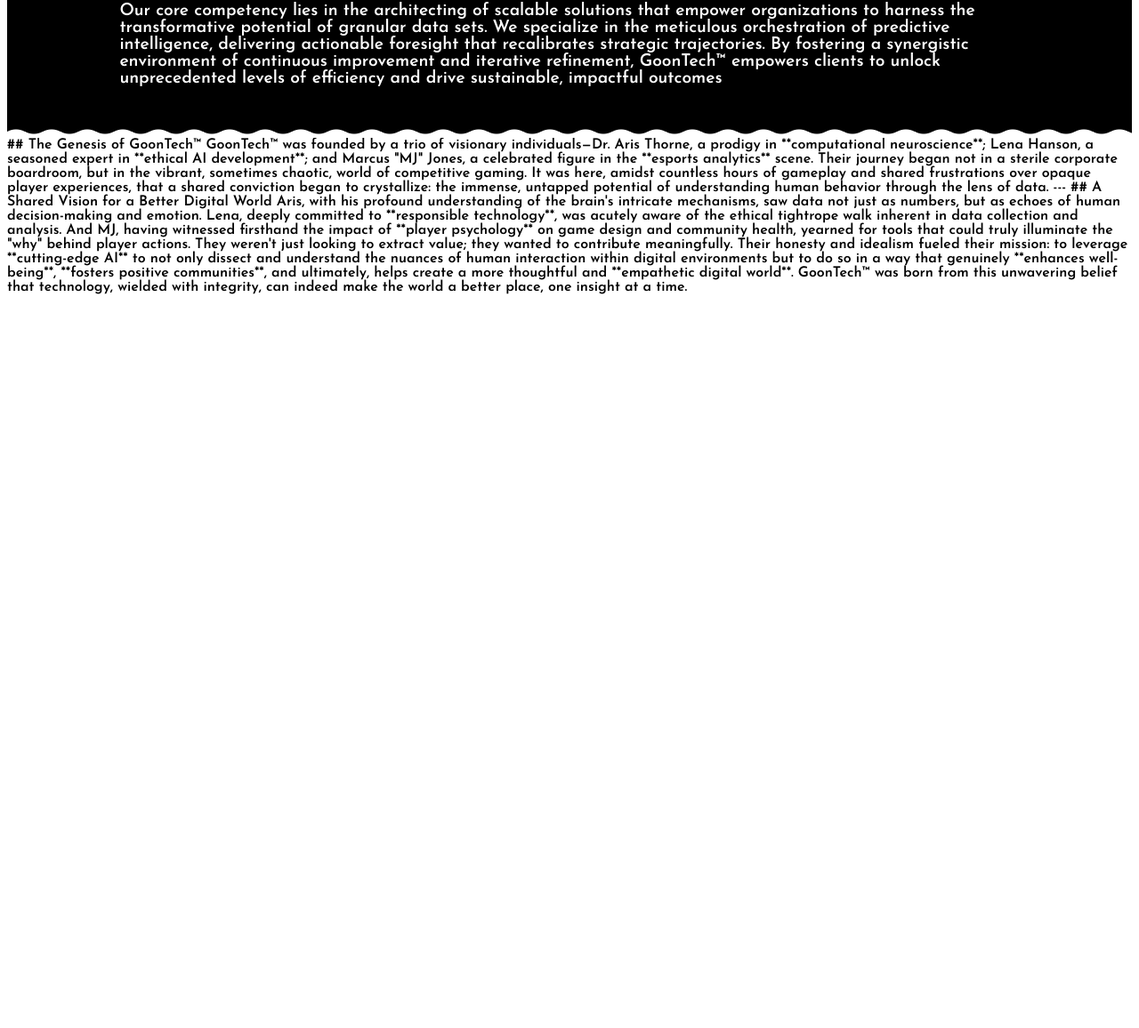
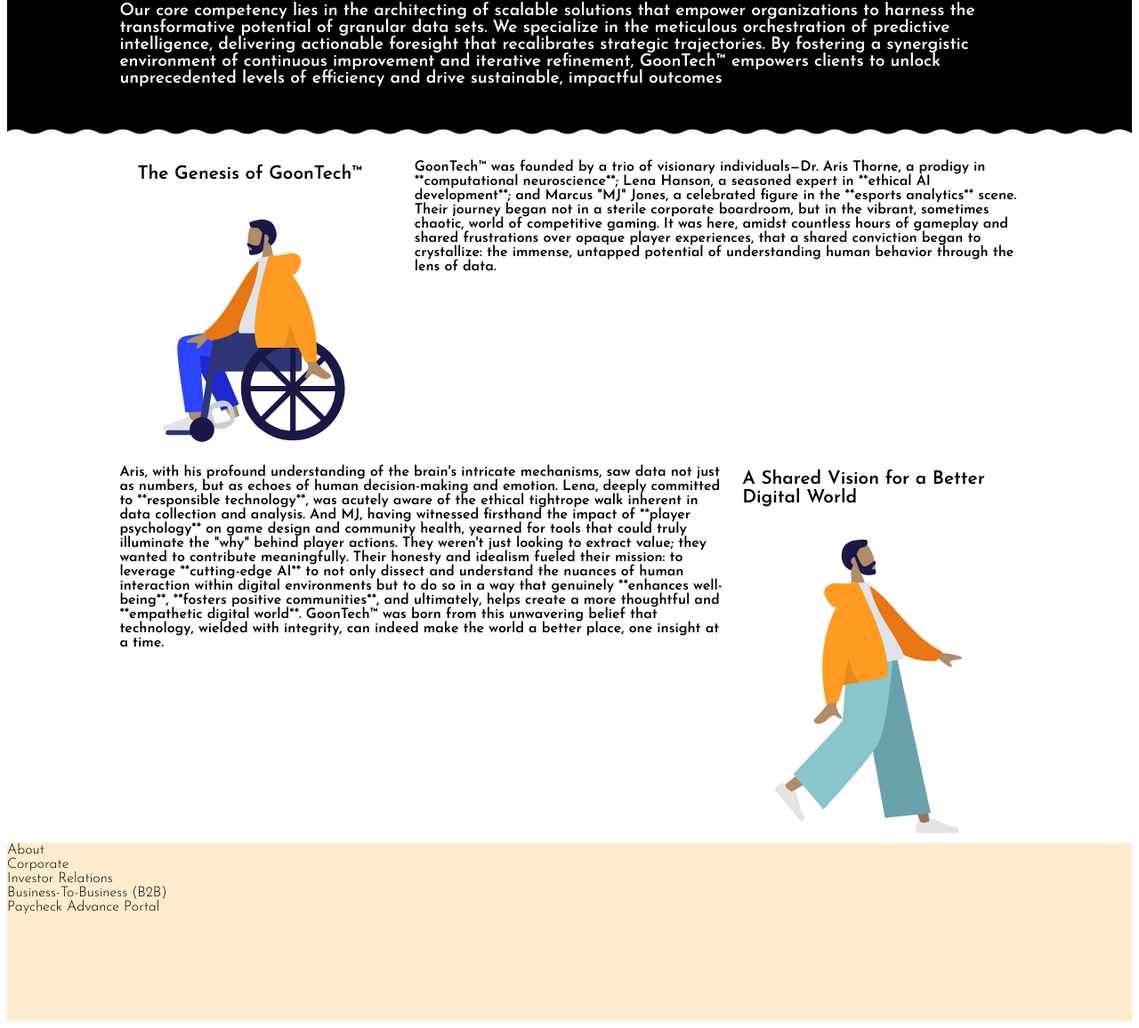
Before and after one commit to offsec64/Goonsoft.dev, a plain HTML site: page index.html in a window 1280 px wide. Shown: the part 651-1807 px from the top of the page at 89% size. Before the commit the page ends 990 px from the top, so only its background shows below. Drawn offline with Linux system fonts and the light colour scheme.

Commit message:
added new picutres and footer

```diff
--- a/index.html
+++ b/index.html
@@ -28,16 +28,35 @@
         <div class="wave-bottom"></div>
 
         <div id="about">
+            <div class="section">
+                <div class="headerandimage">
+                    <a>The Genesis of GoonTech™</a>
+                    <img src="/images/sitting-3.svg">
+                </div>
+                <a>GoonTech™ was founded by a trio of visionary individuals—Dr. Aris Thorne, a prodigy in **computational neuroscience**; Lena Hanson, a seasoned expert in **ethical AI development**; and Marcus "MJ" Jones, a celebrated figure in the **esports analytics** scene. Their journey began not in a sterile corporate boardroom, but in the vibrant, sometimes chaotic, world of competitive gaming. It was here, amidst countless hours of gameplay and shared frustrations over opaque player experiences, that a shared conviction began to crystallize: the immense, untapped potential of understanding human behavior through the lens of data.</a>
+            </div>
 
-## The Genesis of GoonTech™
+            <div class="section">
+                <a>Aris, with his profound understanding of the brain's intricate mechanisms, saw data not just as numbers, but as echoes of human decision-making and emotion. Lena, deeply committed to **responsible technology**, was acutely aware of the ethical tightrope walk inherent in data collection and analysis. And MJ, having witnessed firsthand the impact of **player psychology** on game design and community health, yearned for tools that could truly illuminate the "why" behind player actions. They weren't just looking to extract value; they wanted to contribute meaningfully. Their honesty and idealism fueled their mission: to leverage **cutting-edge AI** to not only dissect and understand the nuances of human interaction within digital environments but to do so in a way that genuinely **enhances well-being**, **fosters positive communities**, and ultimately, helps create a more thoughtful and **empathetic digital world**. GoonTech™ was born from this unwavering belief that technology, wielded with integrity, can indeed make the world a better place, one insight at a time.</a>
+                <div class="headerandimage">
+                    <a>A Shared Vision for a Better Digital World</a>
+                    <img src="/images/standing-19.svg">
+                </div>
+            </div>
+        </div>
 
-GoonTech™ was founded by a trio of visionary individuals—Dr. Aris Thorne, a prodigy in **computational neuroscience**; Lena Hanson, a seasoned expert in **ethical AI development**; and Marcus "MJ" Jones, a celebrated figure in the **esports analytics** scene. Their journey began not in a sterile corporate boardroom, but in the vibrant, sometimes chaotic, world of competitive gaming. It was here, amidst countless hours of gameplay and shared frustrations over opaque player experiences, that a shared conviction began to crystallize: the immense, untapped potential of understanding human behavior through the lens of data.
 
----
+        <div class="footer">
 
-## A Shared Vision for a Better Digital World
+            <div class="branding"></div>
 
-Aris, with his profound understanding of the brain's intricate mechanisms, saw data not just as numbers, but as echoes of human decision-making and emotion. Lena, deeply committed to **responsible technology**, was acutely aware of the ethical tightrope walk inherent in data collection and analysis. And MJ, having witnessed firsthand the impact of **player psychology** on game design and community health, yearned for tools that could truly illuminate the "why" behind player actions. They weren't just looking to extract value; they wanted to contribute meaningfully. Their honesty and idealism fueled their mission: to leverage **cutting-edge AI** to not only dissect and understand the nuances of human interaction within digital environments but to do so in a way that genuinely **enhances well-being**, **fosters positive communities**, and ultimately, helps create a more thoughtful and **empathetic digital world**. GoonTech™ was born from this unwavering belief that technology, wielded with integrity, can indeed make the world a better place, one insight at a time.
+            <div class="menu">
+                <a href="#">About</a>
+                <a href="#">Corporate</a>
+                <a href="#">Investor Relations</a>
+                <a href="#">Business-To-Business (B2B)</a>
+                <a href="#">Paycheck Advance Portal</a>
+            </div>
         </div>
 
 
--- a/styles.css
+++ b/styles.css
@@ -125,3 +125,47 @@ body{
     font-size: auto;
     font-size: .8em;
 }
+
+
+.section{
+    width:80%;
+    display:flex;
+    left:10%;
+    position:relative;
+}
+
+.headerandimage{
+    font-size: 1.3em;
+    width:30%;
+    margin: 5px 20px;
+}
+
+.headerandimage img{
+    width:100%;
+}
+
+.section a{
+    width:70%
+}
+
+#about{
+    padding-top:25px;
+}
+
+.footer{
+    height: 200px;
+    background-color: blanchedalmond;
+    font-weight:300;
+}
+
+.menu{
+    display:flex;
+    flex-direction: column;
+    align-content:center;
+    position:relative;
+}
+
+.menu a{
+    color: black;
+    text-decoration: none;
+}
```
Also changed, not shown: images/sitting-3.svg (added), images/standing-19.svg (added).
